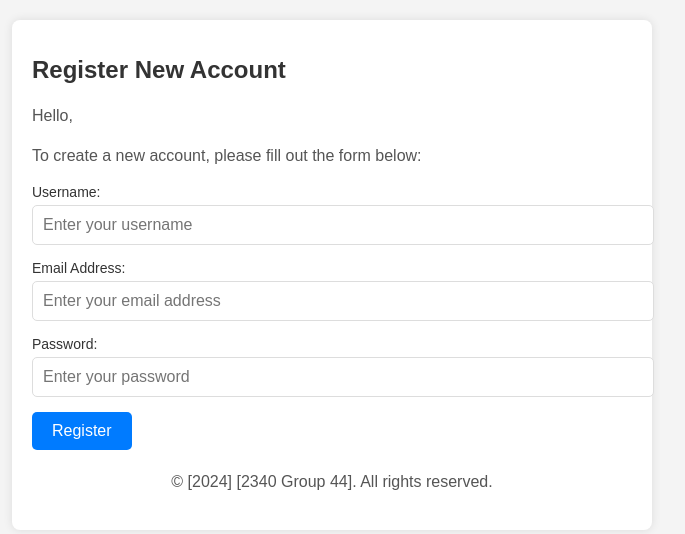
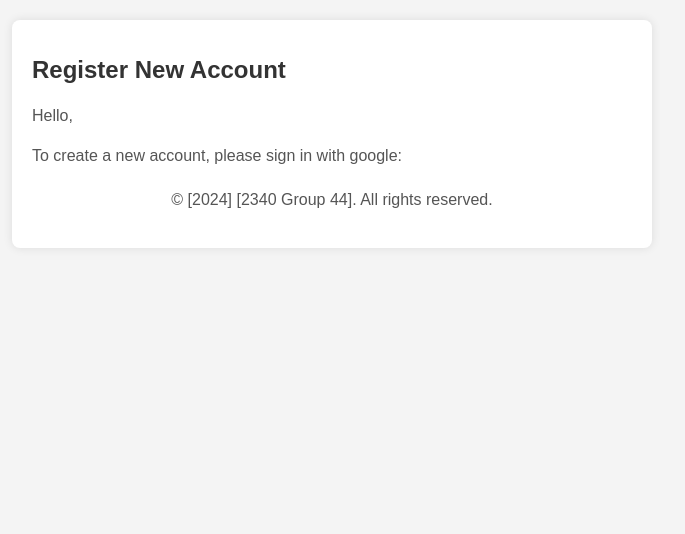
Before and after one commit to adityabilawar/Atlanta-Food-Finder, a Django app: page /register/ in a window 1280 px wide. Shown: the top 534 px of the page, without its empty margins (308-993 px from the left). Run offline with Django 5.2, Linux system fonts and the light colour scheme; some libraries are stand-ins or nearby versions.

Commit message:
added sign in with google

```diff
--- a/restaurants/templates/register.html
+++ b/restaurants/templates/register.html
@@ -72,25 +72,35 @@
     <div class="container">
         <h1>Register New Account</h1>
         <p>Hello,</p>
-        <p>To create a new account, please fill out the form below:</p>
+        <p>To create a new account, please sign in with google:</p>
         <!-- NEED TO ADD INFORMATION TO DATABASE ON SUBMISSION -->
-        <form onclick="????" method="post">
-            <div class="form-group">
-                <label for="username">Username:</label>
-                <input type="text" id="username" name="username" placeholder="Enter your username" required>
-            </div>
-            <div class="form-group">
-                <label for="email">Email Address:</label>
-                <input type="email" id="email" name="email" placeholder="Enter your email address" required>
-            </div>
-            <div class="form-group">
-                <label for="password">Password:</label>
-                <input type="password" id="password" name="password" placeholder="Enter your password" required>
-            </div>
-            <div class="form-group">
-                <input type="submit" value="Register">
-            </div>
-        </form>
+{#        <form onclick="????" method="post">#}
+{#            <div class="form-group">#}
+{#                <label for="username">Username:</label>#}
+{#                <input type="text" id="username" name="username" placeholder="Enter your username" required>#}
+{#            </div>#}
+{#            <div class="form-group">#}
+{#                <label for="email">Email Address:</label>#}
+{#                <input type="email" id="email" name="email" placeholder="Enter your email address" required>#}
+{#            </div>#}
+{#            <div class="form-group">#}
+{#                <label for="password">Password:</label>#}
+{#                <input type="password" id="password" name="password" placeholder="Enter your password" required>#}
+{#            </div>#}
+{#            <div class="form-group">#}
+{#                <input type="submit" value="Register">#}
+{#            </div>#}
+{#        </form>#}
+            <script src="https://apis.google.com/js/platform.js" async defer></script>
+        <meta name="google-signin-client_id" content="YOUR_CLIENT_ID.apps.googleusercontent.com">
+        <script> function onSignIn(googleUser) {
+  var profile = googleUser.getBasicProfile();
+  console.log('ID: ' + profile.getId()); // Do not send to your backend! Use an ID token instead.
+  console.log('Name: ' + profile.getName());
+  console.log('Image URL: ' + profile.getImageUrl());
+  console.log('Email: ' + profile.getEmail()); // This is null if the 'email' scope is not present.
+}</script>
+
         <div class="footer">
             <p>&copy; [2024] [2340 Group 44]. All rights reserved.</p>
         </div>
```
Also changed, not shown: restaurants/templates/landing.html (+23 -3 lines).
